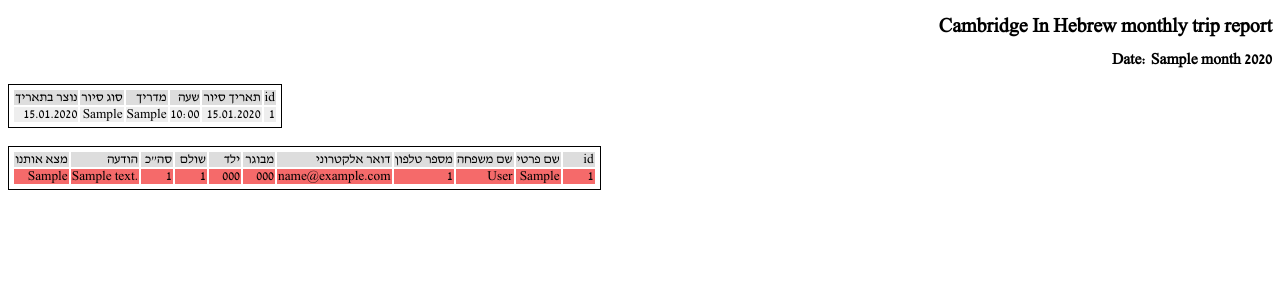
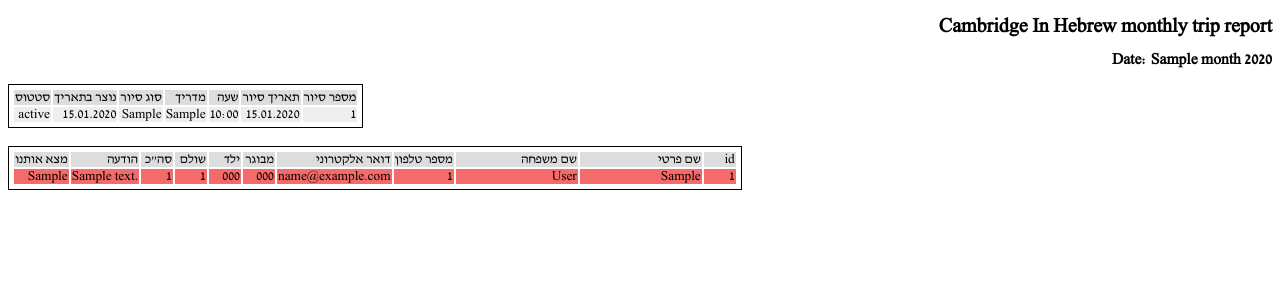
Before and after one commit to ngati77/tours, a Django app: template templates/pdf/trip.html in a window 1280 px wide. Shown: the top 300 px of the page. Run offline with Django 3.2, Linux system fonts and the light colour scheme; the template is opened without the code that fills it: most values are stand-ins (such as "Sample title", 1, 10 or a date in 2020).

Commit message:
Updated html

```diff
--- a/templates/pdf/trip.html
+++ b/templates/pdf/trip.html
@@ -83,18 +83,19 @@ table {
     <table>
     <thead>
     <tr class="title">
+      <td>סטטוס</td>
       <td>נוצר בתאריך</td>
       <td>סוג סיור</td>
       <td>מדריך</td>
        <td>שעה</td>
        <td>תאריך סיור</td>
-       <td>id</td>
+       <td>מספר סיור</td>
     </tr>
     </thead>
 
      <tbody>
      <tr class="data">
-
+     <td>{{ entry.get_status_display }}</td>
      <td>{{ entry.create_date|date:'d.m.Y' }}</td>
      <td>{{ entry.get_trip_type_display }}</td>
      <td>{{ entry.get_trip_guide_display }}</td>
@@ -117,8 +118,8 @@ table {
       <td width="30">מבוגר</td>
       <td>דואר אלקטרוני</td>
       <td>מספר טלפון</td>
-      <td>שם משפחה</td>
-      <td>שם פרטי</td>
+      <td  width="120">שם משפחה</td>
+      <td  width="120">שם פרטי</td>
       <td width="30">id</td>
       </tr>
        </thead>
@@ -136,8 +137,8 @@ table {
      <td width="30">{{ client.number_of_people }}</td>
       <td >{{ client.email }}</td>
     <td>{{ client.phone_number }}</td>
-     <td>{{ client.last_name }}</td>
-     <td>{{ client.first_name }}</td>
+     <td  width="120">{{ client.last_name }}</td>
+     <td  width="120">{{ client.first_name }}</td>
      <td width="30">{{ client.id }}</td>
 
      </tr>
--- a/templates/tour/trip_view.html
+++ b/templates/tour/trip_view.html
@@ -40,6 +40,7 @@
       <td>מדריך</td>
       <td>סוג סיור</td>
       <td>נוצר בתאריך</td>
+       <td>סטטוס</td>
     </tr>
 
 
@@ -50,6 +51,7 @@
      <td>{{ entry.get_trip_guide_display }}</td>
      <td>{{ entry.get_trip_type_display }}</td>
      <td>{{ entry.create_date|date:'d.m.Y' }}</td>
+      <td>{{ entry.get_status_display }}</td>
      </tr>
      </table>
      {% for client in entry.clients_set.all %}
--- a/views.py
+++ b/views.py
@@ -640,7 +640,6 @@ def tripView(request):
         form = ReportForm(request.POST)
         # We get field called 'rating' a number from 1 to 10
         # Check if the form is valid:
-        report = []
         if form.is_valid():
             # process the data in form.cleaned_data as required (here we just write it to the model due_back field)
             #book_inst.due_back = form.cleaned_data['renewal_date']
```
